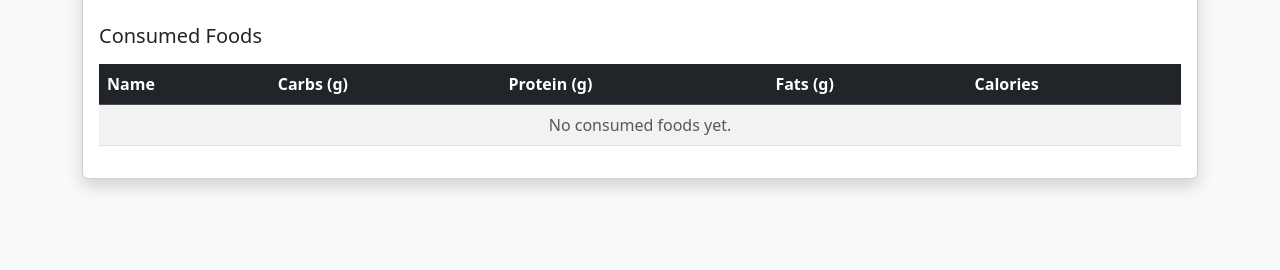
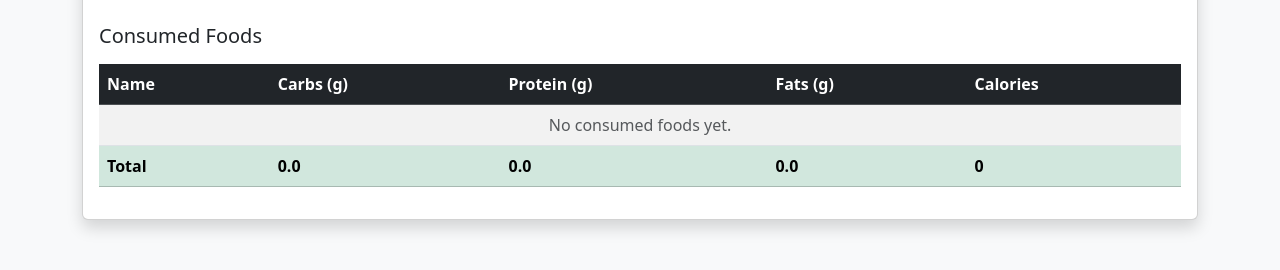
Before and after one commit to sajjadzolghadr/Django-Calorie-Count, a Django app: page / in a window 1280 px wide. Shown: the part 186-456 px from the top of the page. Run offline with Django 5.2, Linux system fonts and the light colour scheme; the visitor is signed in with stand-in values (Sample User, id 1); data that the repository does not hold is empty.

Commit message:
feat: calculate and display total nutrition values

```diff
--- a/mysite/myapp/templates/myapp/index.html
+++ b/mysite/myapp/templates/myapp/index.html
@@ -79,6 +79,13 @@
                         </tr>
 
                     {% endfor %}
+                    <tr class="table-success fw-bold">
+                        <td>Total</td>
+                        <td>{{ total_carbs|floatformat:1 }}</td>
+                        <td>{{ total_protein|floatformat:1 }}</td>
+                        <td>{{ total_fats|floatformat:1 }}</td>
+                        <td>{{ total_calories }}</td>
+                    </tr>
 
                 </tbody>
 
--- a/mysite/myapp/views.py
+++ b/mysite/myapp/views.py
@@ -13,7 +13,21 @@ def index(request):
         )
 
     consumed_food = Consume.objects.filter(user=request.user)
+    total_calories = 0
+    total_carbs = 0
+    total_protein = 0
+    total_fats = 0
+
+    for c in consumed_food:
+        total_calories += c.food_consume.calories
+        total_carbs += c.food_consume.carbs
+        total_protein += c.food_consume.protein
+        total_fats += c.food_consume.fats
     return render(request, "myapp/index.html", {
         "foods": foods,
-        "consumed_food": consumed_food
+        "consumed_food": consumed_food,
+        "total_calories": total_calories,
+        "total_carbs": total_carbs,
+        "total_protein": total_protein,
+        "total_fats": total_fats,
     })
```
